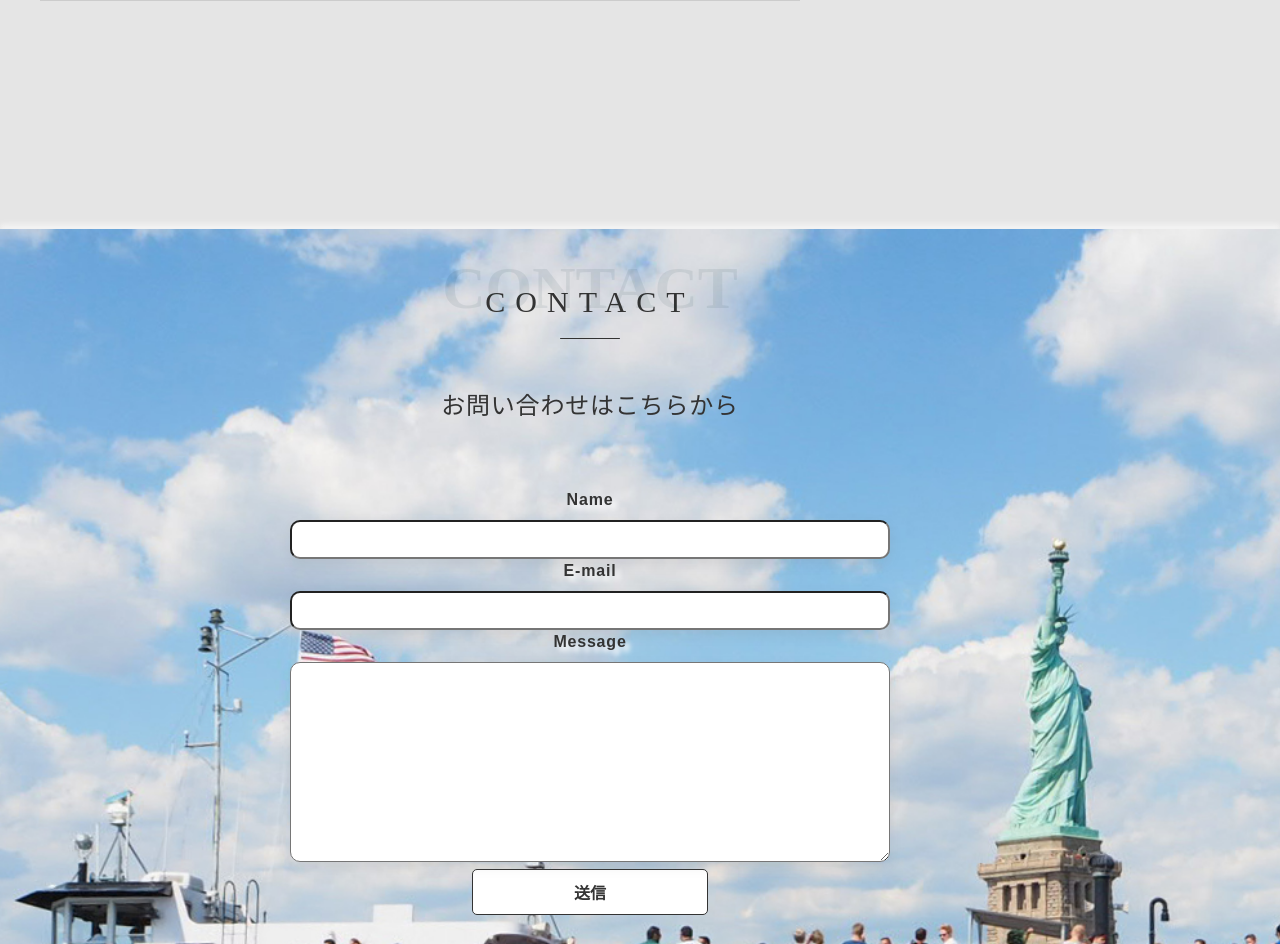
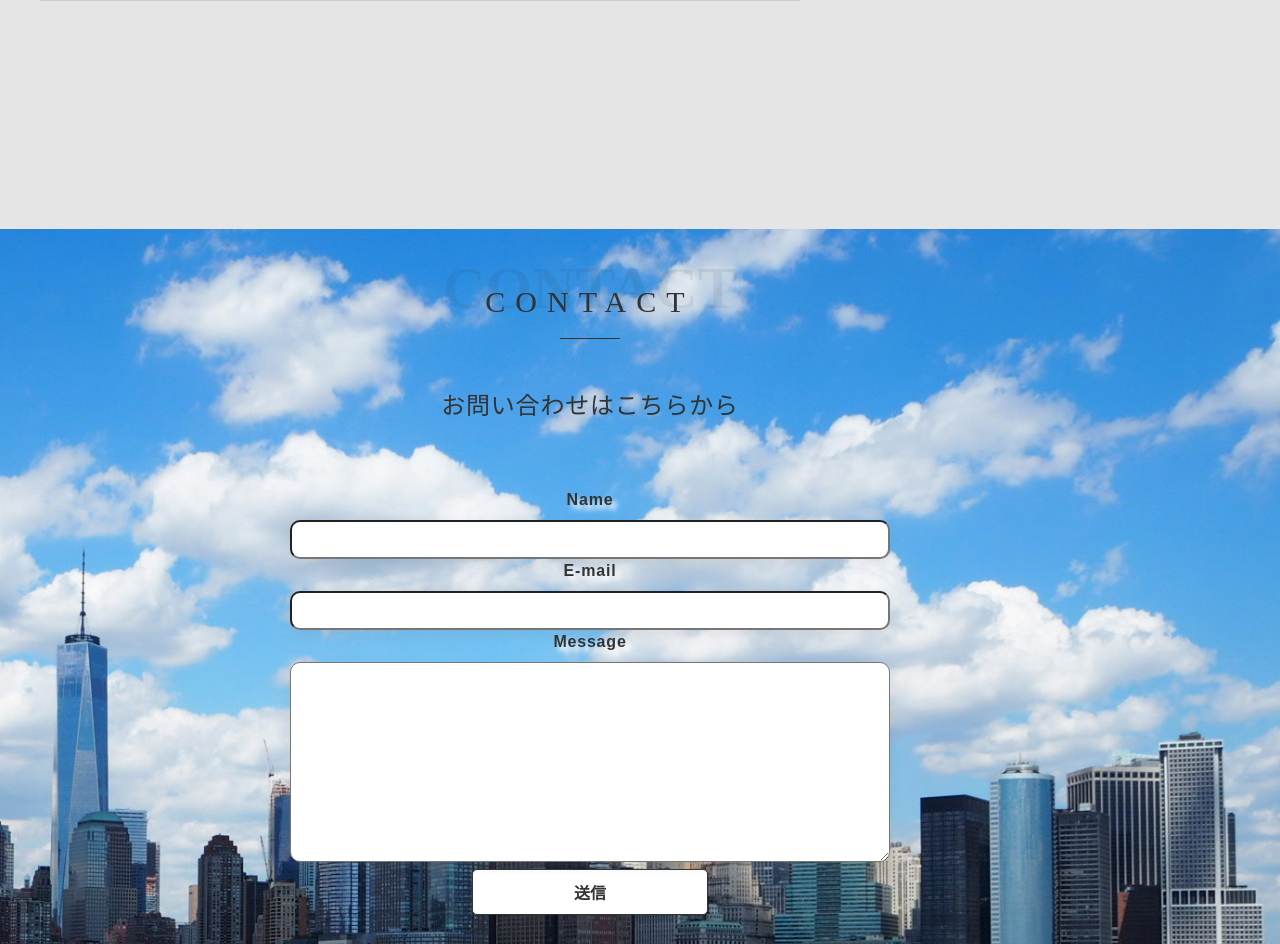
Before and after one commit to tokutamaria/myportfolio, a PHP site: page / in a window 1280 px wide. Shown: the part 5556-6500 px from the top of the page. Run offline with PHP 8.4, Linux system fonts and the light colour scheme; grey boxes labelled with a size stand in for pictures from a placeholder-image service; some libraries are stand-ins or nearby versions.

Commit message:
画像変更

```diff
--- a/style.css
+++ b/style.css
@@ -358,12 +358,11 @@ header h1 a {
 	height: auto;
 	padding: 50px 100px 100px 0;
 	margin: 0 auto;
-	background-image: url(/images/女神２.jpg);
-	background-size: cover;
-	background-position: top center;
+	background-image: url(/images/シティ.jpg);
+	background-size:  cover;
+	background-position: bottom center;
 	background-repeat: no-repeat;
 	text-align: center;
-	box-shadow: 0 -5px 5px #f3f3f3;
 	max-width: none;
 	/* filter: grayscale(80%); */
 }
```
Also changed, not shown: images/IMG_1764.jpeg (added), images/IMG_1764.jpg (added), images/IMG_1778.jpeg (added), images/image_39.JPG (deleted), images/image_6483.JPG (deleted), images/アメリカ.jpg (added), images/シティ.jpg (added), images/ニューヨーク.jpg (added), images/ニューヨークシティ.jpg (added), images/ニューヨーク３.jpg (added), images/女神.jpg (deleted), images/女神２.jpg (deleted), 6 other files.
